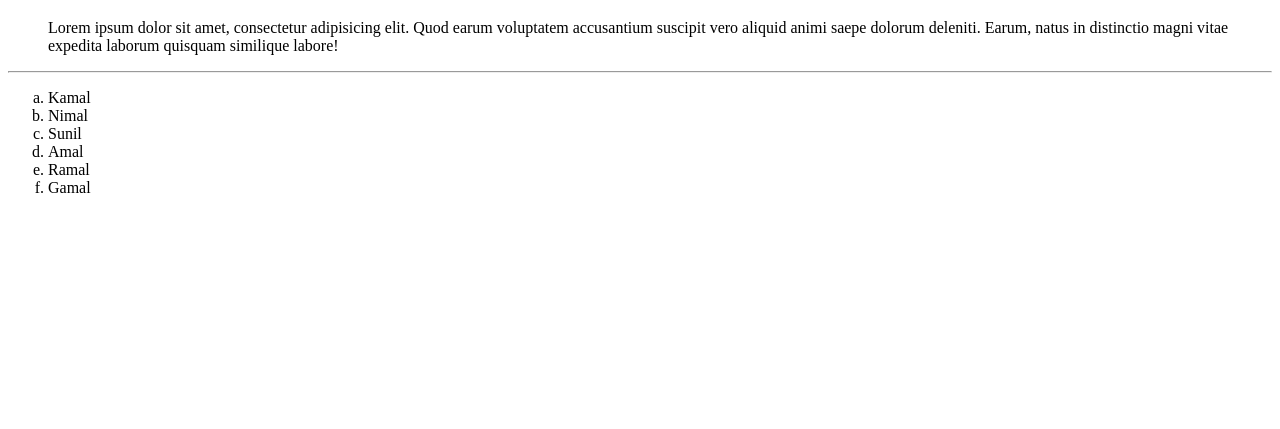
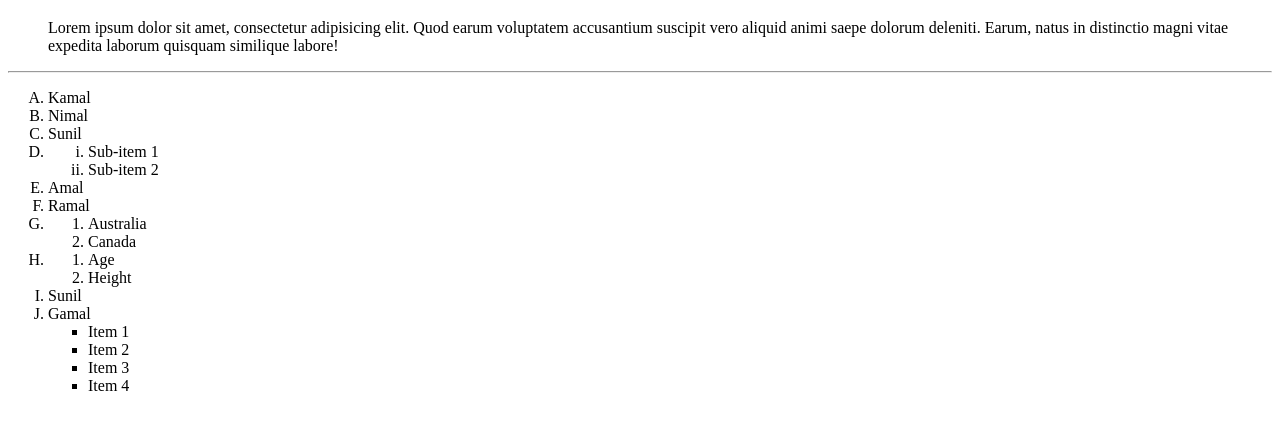
Before and after one commit to meno-cv/IT-Day-02, a plain HTML site: page index.html in a window 1280 px wide. Shown: the part 61-490 px from the top of the page. Drawn offline with Linux system fonts and the light colour scheme.

Commit message:
3rd commit

```diff
--- a/index.html
+++ b/index.html
@@ -33,13 +33,35 @@
 
     <hr>
 
-    <ol type="a" start="C">
+    <ol type="A">
         <li>Kamal</li>
         <li>Nimal</li>
         <li>Sunil</li>
+        <li><ol type="i">
+            <li>Sub-item 1</li>
+            <li>Sub-item 2</li>
+        </ol></li>
         <li>Amal</li>
         <li>Ramal</li>
+        <li><ol>
+            <li>Australia</li>
+            <li>Canada</li>
+        </ol></li>
+        <li>
+            <ol>
+                <li>Age</li>
+                <li>Height</li>
+            </ol>
+        </li>
+        <li>Sunil</li>
         <li>Gamal</li>
+
+        <ul style="list-style-type: square;">
+            <li>Item 1</li>
+            <li>Item 2</li>
+            <li>Item 3</li>
+            <li>Item 4</li>
+        </ul>
 
     </ol>
 
```
